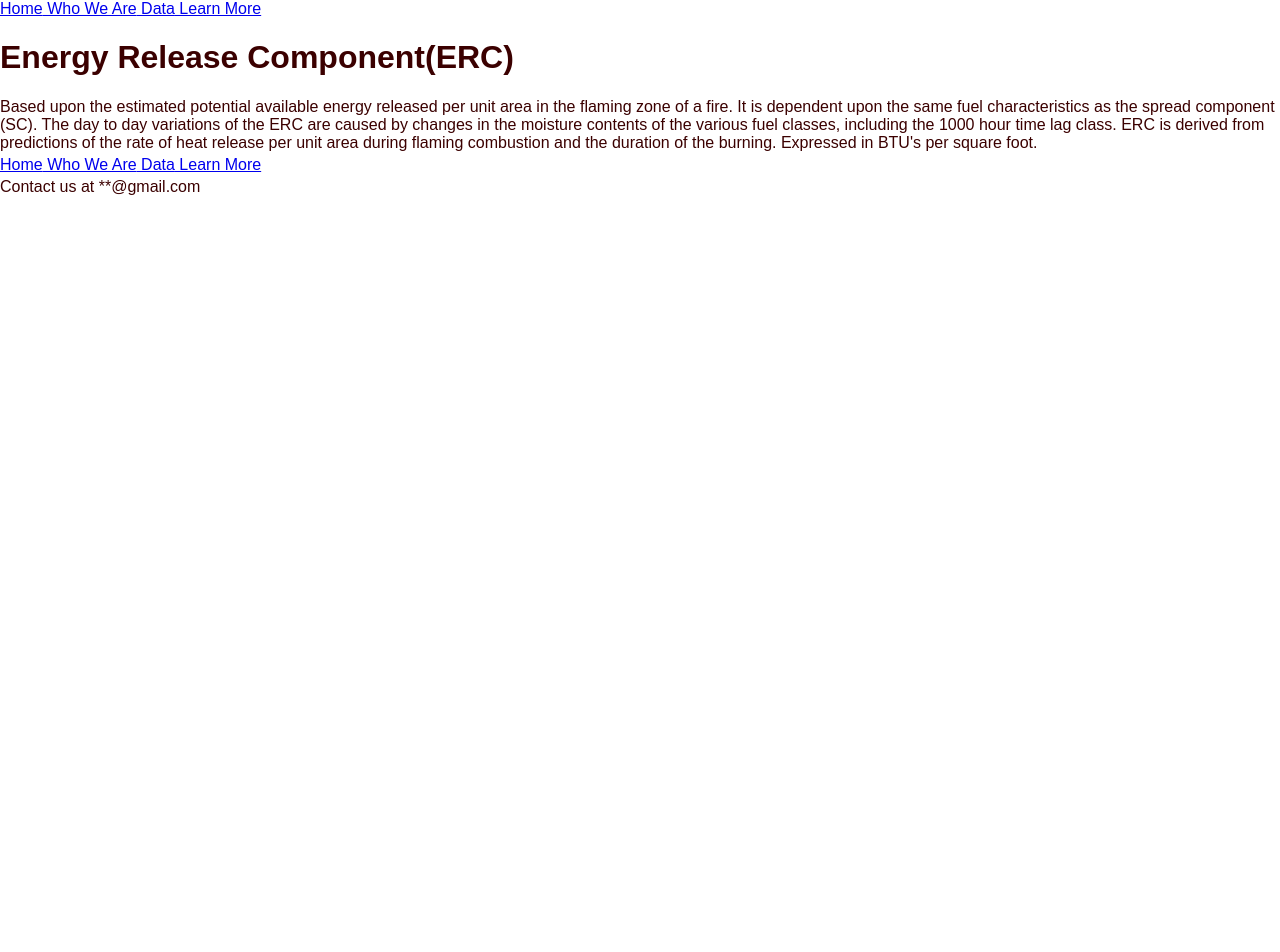
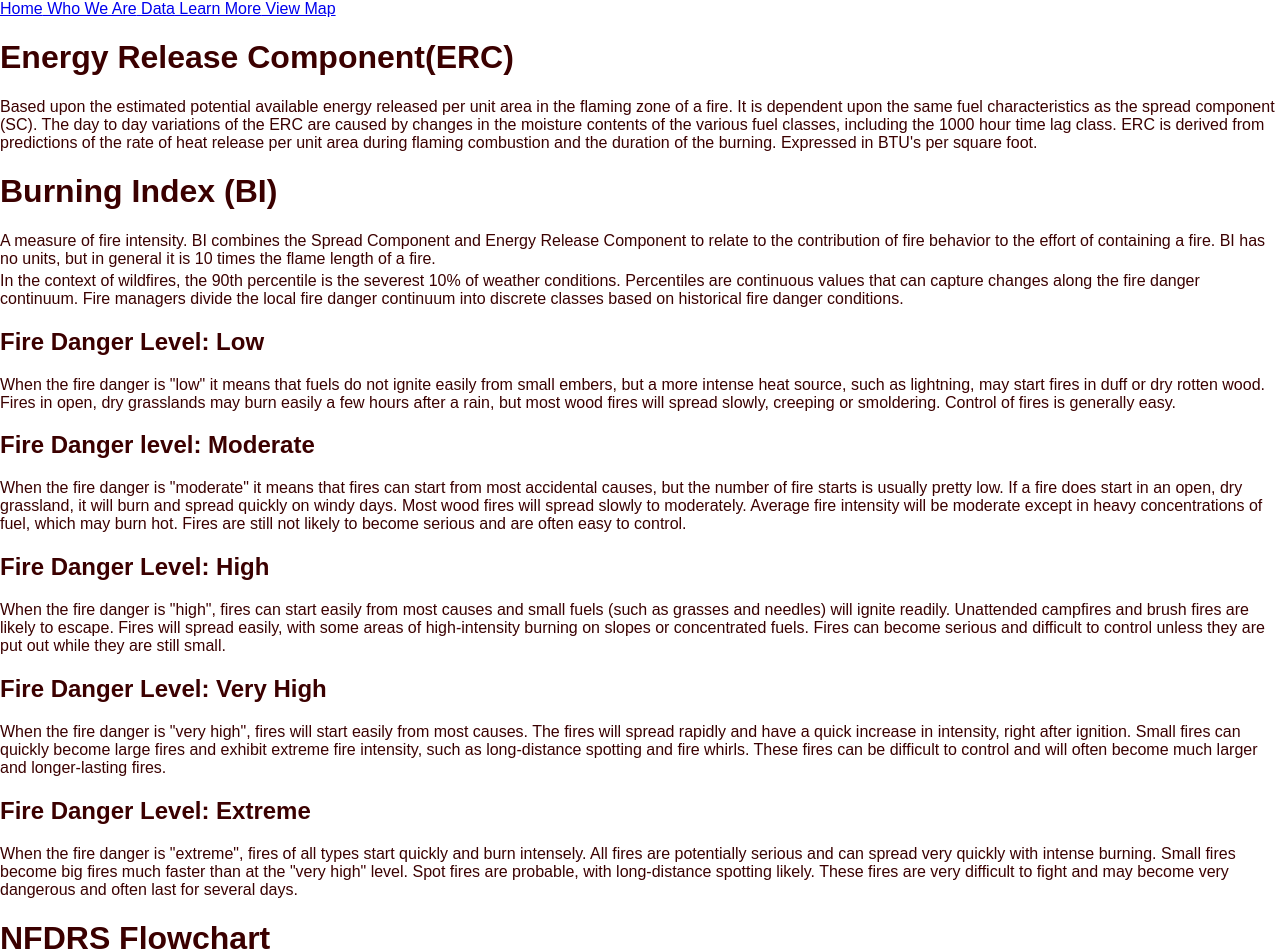
Before and after one commit to kadehepp/BeWildfireAware, a Next.js app: page /learn-more in a window 1280 px wide. Shown: the top 952 px of the page. Before the commit the page ends 800 px from the top, so only its background shows below. Built offline with nearby package versions, Linux system fonts and the light colour scheme.

Commit message:
finished basic page layout w info/imgs, CSS next

```diff
--- a/app/layout.jsx
+++ b/app/layout.jsx
@@ -16,6 +16,7 @@ export default function RootLayout({ children }) {
           <Link href="/about"> Who We Are</Link>
           <Link href="/data"> Data</Link>
           <Link href="/learn-more"> Learn More</Link>
+          <Link href="/map"> View Map</Link>
         </nav>
         {children}
         <nav className="nav-Bar-Bottom">
--- a/app/learn-more/page.jsx
+++ b/app/learn-more/page.jsx
@@ -2,6 +2,21 @@ export default function learnMorePage() {
     return(
     <><h1> Energy Release Component(ERC)</h1>
     <p>Based upon the estimated potential available energy released per unit area in the flaming zone of a fire. It is dependent upon the same fuel characteristics as the spread component (SC). The day to day variations of the ERC are caused by changes in the moisture contents of the various fuel classes, including the 1000 hour time lag class. ERC is derived from predictions of the rate of heat release per unit area during flaming combustion and the duration of the burning. Expressed in BTU's per square foot.</p>
+    <h1> Burning Index (BI)</h1>
+    <p>A measure of fire intensity. BI combines the Spread Component and Energy Release Component to relate to the contribution of fire behavior to the effort of containing a fire. BI has no units, but in general it is 10 times the flame length of a fire.</p>
+    <p>In the context of wildfires, the 90th percentile is the severest 10% of weather conditions. Percentiles are continuous values that can capture changes along the fire danger continuum. Fire managers divide the local fire danger continuum into discrete classes based on historical fire danger conditions.</p>
+    <h2>Fire Danger Level: Low</h2>
+    <p>When the fire danger is "low" it means that fuels do not ignite easily from small embers, but a more intense heat source, such as lightning, may start fires in duff or dry rotten wood.  Fires in open, dry grasslands may burn easily a few hours after a rain, but most wood fires will spread slowly, creeping or smoldering. Control of fires is generally easy.</p>
+    <h2>Fire Danger level: Moderate</h2>
+    <p>When the fire danger is "moderate" it means that fires can start from most accidental causes, but the number of fire starts is usually pretty low.  If a fire does start in an open, dry grassland, it will burn and spread quickly on windy days.  Most wood fires will spread slowly to moderately.  Average fire intensity will be moderate except in heavy concentrations of fuel, which may burn hot.  Fires are still not likely to become serious and are often easy to control.</p>
+    <h2>Fire Danger Level: High</h2>
+    <p>When the fire danger is "high", fires can start easily from most causes and small fuels (such as grasses and needles) will ignite readily.  Unattended campfires and brush fires are likely to escape.  Fires will spread easily, with some areas of high-intensity burning on slopes or concentrated fuels.  Fires can become serious and difficult to control unless they are put out while they are still small.</p>
+    <h2>Fire Danger Level: Very High</h2>
+    <p>When the fire danger is "very high", fires will start easily from most causes.  The fires will spread rapidly and have a quick increase in intensity, right after ignition.  Small fires can quickly become large fires and exhibit extreme fire intensity, such as long-distance spotting and fire whirls.  These fires can be difficult to control and will often become much larger and longer-lasting fires.</p>
+    <h2>Fire Danger Level: Extreme</h2>
+    <p>When the fire danger is "extreme", fires of all types start quickly and burn intensely.  All fires are potentially serious and can spread very quickly with intense burning.  Small fires become big fires much faster than at the "very high" level.  Spot fires are probable, with long-distance spotting likely.  These fires are very difficult to fight and may become very dangerous and often last for several days.</p>
+    <h1>NFDRS Flowchart</h1>
+    <img src="/images/nfdrs-flowchart.png" width="760" height="540"/>
     </>
 
 
--- /dev/null
+++ b/app/map/page.jsx
@@ -0,0 +1,3 @@
+export default function MapPage() {
+    return <h1>Map Page - Under Construction</h1>;
+}
```
Also changed, not shown: app/about/page.tsx (+10 -1 lines), app/page.jsx (+6 -3 lines), public/images/bwa_logo_150x150px.webp (added), public/images/nfdrs-flowchart.png (added).
